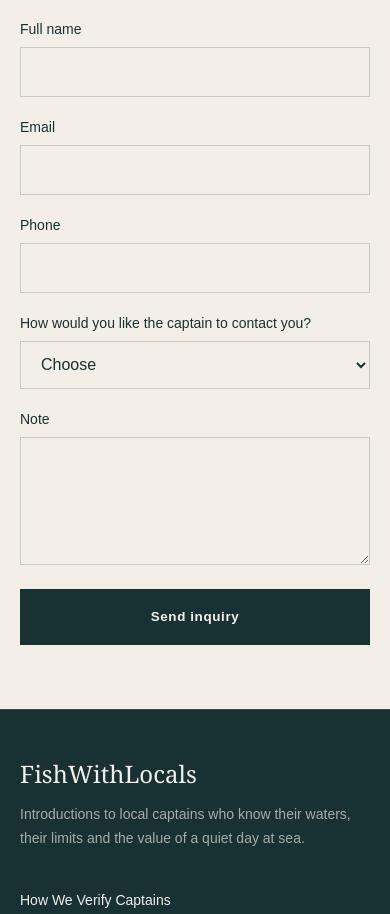
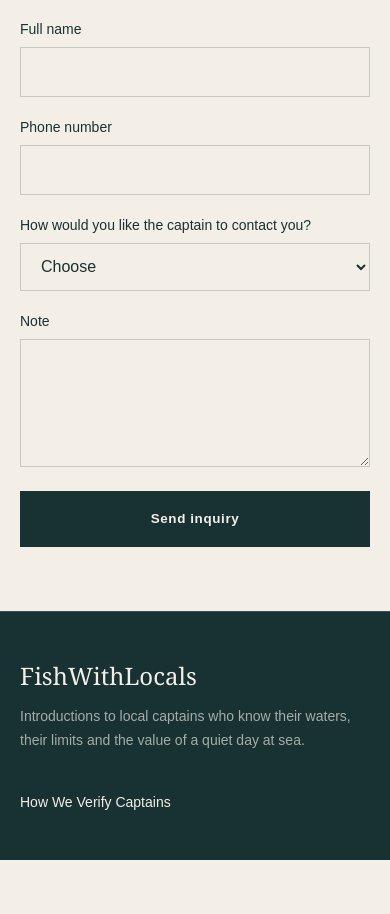
Before and after one commit to nevena72pg-ops/fastfishing, a Next.js app: page /inquiry in a window 390 px wide. Shown: the part 1070-1984 px from the top of the page. After the commit the page ends 1930 px from the top, so only its background shows below. Built offline with nearby package versions, Linux system fonts and the light colour scheme.

Commit message:
Simplify inquiry contact to phone messaging

```diff
--- a/src/components/inquiry-form.tsx
+++ b/src/components/inquiry-form.tsx
@@ -24,14 +24,13 @@ export function InquiryForm({ captain, locale }: InquiryFormProps) {
         people: "Broj osoba",
         experience: "Vrsta iskustva",
         name: "Ime i prezime",
-        email: "Email",
-        phone: "Telefon",
+        phone: "Broj telefona",
         preferredContact: "Kako želiš da te kapetan kontaktira?",
         note: "Napomena",
         choose: "Izaberi",
         experiences: ["Ribolov", "Porodični izlazak", "Početnici / učenje", "Izlazak na more", "Drugo"],
         durations: ["2 sata", "3 sata", "4 sata", "6 sati", "Cijeli dan"],
-        contactMethods: ["WhatsApp", "Viber", "Telefon", "Email"],
+        contactMethods: ["WhatsApp", "Viber", "Telefon"],
         send: "Pošalji upit",
         successTitle: "Upit je zabilježen.",
         successBody: "Ovo je testna verzija obrasca. Prije javnog puštanja povezujemo ga sa trajnim čuvanjem i dostavom upita.",
@@ -48,14 +47,13 @@ export function InquiryForm({ captain, locale }: InquiryFormProps) {
         people: "Number of guests",
         experience: "Type of experience",
         name: "Full name",
-        email: "Email",
-        phone: "Phone",
+        phone: "Phone number",
         preferredContact: "How would you like the captain to contact you?",
         note: "Note",
         choose: "Choose",
         experiences: ["Fishing", "Family outing", "Beginners / learning", "Time at sea", "Other"],
         durations: ["2 hours", "3 hours", "4 hours", "6 hours", "Full day"],
-        contactMethods: ["WhatsApp", "Viber", "Phone", "Email"],
+        contactMethods: ["WhatsApp", "Viber", "Phone"],
         send: "Send inquiry",
         successTitle: "Inquiry recorded.",
         successBody: "This is the test version of the form. Before public launch, it will be connected to persistent storage and delivery.",
@@ -126,16 +124,10 @@ export function InquiryForm({ captain, locale }: InquiryFormProps) {
             <input className={inputClass} name="guestName" autoComplete="name" required />
           </label>
 
-          <div className="grid gap-5 md:grid-cols-2 md:gap-6">
-            <label className="grid gap-2 text-sm font-medium">
-              {copy.email}
-              <input className={inputClass} name="email" type="email" autoComplete="email" inputMode="email" required />
-            </label>
-            <label className="grid gap-2 text-sm font-medium">
-              {copy.phone}
-              <input className={inputClass} name="phone" type="tel" autoComplete="tel" inputMode="tel" required />
-            </label>
-          </div>
+          <label className="grid gap-2 text-sm font-medium">
+            {copy.phone}
+            <input className={inputClass} name="phone" type="tel" autoComplete="tel" inputMode="tel" required />
+          </label>
 
           <label className="grid gap-2 text-sm font-medium">
             {copy.preferredContact}
```
